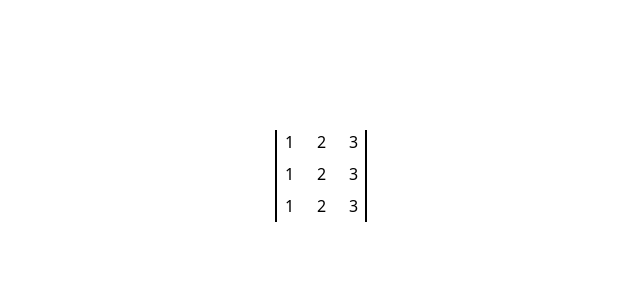
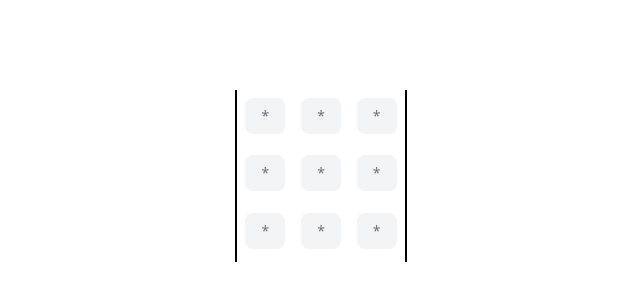
Before and after one commit to cxii112/determinants-visualiser, a Next.js app: page / in a window 1280 px wide. Shown: the part 224-524 px from the top of the page, without its empty margins (319-959 px from the left). Built offline with nearby package versions, Linux system fonts and the light colour scheme.

Commit message:
DeterminantMenu styles

```diff
--- a/components/DeterninantMenu/DeterminantCellInput.tsx
+++ /dev/null
@@ -1,5 +0,0 @@
-export default function DeterminantCellInput () {
-  return <>
-   <input type={"number"}/>
-  </>
-}
--- a/components/DeterninantMenu/DeterminantMenu.tsx
+++ b/components/DeterninantMenu/DeterminantMenu.tsx
@@ -1,19 +1,19 @@
 import DeterminantCell from "./DeterminantCell";
+import ListOptionPicker from "./ListOptionPicker";
 
 export default function DeterminantMenu() {
+  let cells = [];
+  for (let i =0; i<9;i++)
+  {
+    cells.push(<DeterminantCell className={"w-fit h-fit"} key={i}>
+      <ListOptionPicker/>
+    </DeterminantCell>)
+  }
   return <>
-    <div className="aspect-square border-l-2 border-r-2 border-black min-w-fit">
-      <table className="grid grid-cols-3 gap-x-6 gap-y-2 px-2">
-        <DeterminantCell>1</DeterminantCell>
-        <DeterminantCell>2</DeterminantCell>
-        <DeterminantCell>3</DeterminantCell>
-        <DeterminantCell>1</DeterminantCell>
-        <DeterminantCell>2</DeterminantCell>
-        <DeterminantCell>3</DeterminantCell>
-        <DeterminantCell>1</DeterminantCell>
-        <DeterminantCell>2</DeterminantCell>
-        <DeterminantCell>3</DeterminantCell>
-      </table>
+    <div className="aspect-square border-l-2 border-r-2 border-black min-w-fit flex justify-center align-middle py-1">
+      <div className="grid grid-cols-3 gap-x-4 gap-y-2 px-2">
+        {cells}
+      </div>
     </div>
   </>;
 }
--- /dev/null
+++ b/components/DeterninantMenu/ListOptionPicker.tsx
@@ -0,0 +1,107 @@
+import {Fragment, useState} from "react";
+import {Listbox, Transition} from "@headlessui/react";
+
+const options = [
+    {
+        value: undefined,
+        symbol: "*"
+    },
+    {
+        value: 1,
+        symbol: "1"
+    },
+    {
+        value: 2,
+        symbol: "2"
+    },
+    {
+        value: 3,
+        symbol: "3"
+    },
+    {
+        value: 4,
+        symbol: "4"
+    },
+    {
+        value: 5,
+        symbol: "5"
+    },
+    {
+        value: 6,
+        symbol: "6"
+    },
+    {
+        value: 7,
+        symbol: "7"
+    },
+    {
+        value: 8,
+        symbol: "8"
+    },
+    {
+        value: 9,
+        symbol: "9"
+    },
+];
+
+export default function ListOptionPicker() {
+    const [selected, setSelected] = useState(options[0]);
+
+    const undefinedTextColor = "text-gray-500";
+    const definedTextColor = "text-black";
+    const tint = "lime";
+    const activeBgColor = `bg-${tint}-500`;
+    const activeTextColor = `text-${tint}-900`;
+    const activeOptionStyle = `${activeBgColor} ${activeTextColor}`;
+
+    return (
+        <Listbox value={selected} onChange={setSelected}>
+            <div className="relative mt-1">
+                <Listbox.Button
+                    className="relative w-fit cursor-default rounded-lg bg-gray-100 p-2 px-4 text-left focus:outline-none focus-visible:border-indigo-500 focus-visible:ring-2 focus-visible:ring-white focus-visible:ring-opacity-75 focus-visible:ring-offset-2 focus-visible:ring-offset-orange-300 sm:text-sm">
+                    <span className={`block truncate ${
+                        selected.value === undefined ? undefinedTextColor : definedTextColor
+                    }`}>
+                        {selected.symbol}
+                    </span>
+                </Listbox.Button>
+                <Transition
+                    as={Fragment}
+                    leave="transition ease-in duration-100"
+                    leaveFrom="opacity-100"
+                    leaveTo="opacity-0"
+                >
+                    <Listbox.Options
+                        className="overflow-auto z-10 absolute mt-1 w-fit rounded-md bg-gray-100 text-base shadow-lg ring-1 ring-black ring-opacity-5 focus:outline-none sm:text-sm">
+                        {options.map((option, index) => (
+                            <Listbox.Option
+                                key={index}
+                                className={({active, selected}) =>
+                                    `relative cursor-default select-none py-1 px-3 ${
+                                        active ? "bg-lime-200 text-black" : "text-gray-900"
+                                    } ${
+                                        selected ? "bg-lime-100" : ""
+                                    }`
+                                }
+                                value={option}
+                            >
+                                {({active, selected}) => (
+                                    <>
+                      <span
+                          className={`block ${
+                              selected ? "text-black" : ""
+                          } ${
+                              active ? "text-black" : "text-gray-500"
+                          }`}
+                      >
+                        {option.symbol}
+                      </span></>
+                                )}
+                            </Listbox.Option>
+                        ))}
+                    </Listbox.Options>
+                </Transition>
+            </div>
+        </Listbox>
+    );
+}
```
